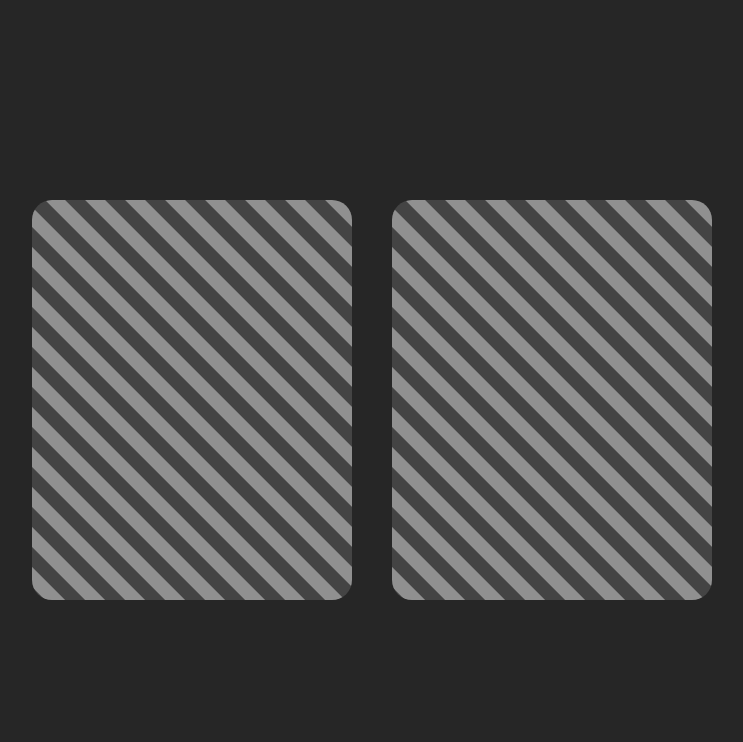
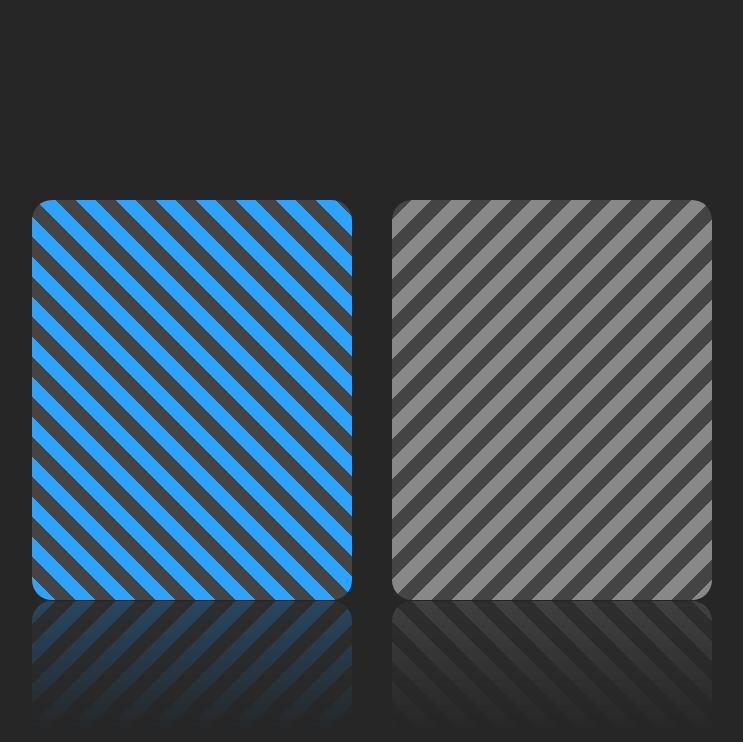
Before and after one commit to joaquincbarrera/animated-image-hover-effects, a plain HTML site: page index.html in a window 1280 px wide. In both pictures the pointer is over the element 460 px from the left and 400 px from the top of the page. Shown: the whole page, without its empty margins (268-1011 px from the left). Drawn offline with Linux system fonts and the light colour scheme.

Commit message:
1 file modified

```diff
--- a/styles.css
+++ b/styles.css
@@ -13,6 +13,8 @@
 .container {
   position: relative;
   display: flex;
+  -webkit-box-reflect: below 1px
+    linear-gradient(transparent, transparent, transparent, #0004);
 }
 .container .box {
   position: relative;
@@ -35,7 +37,28 @@
   background-size: 40px 40px;
   filter: grayscale(1);
   animation: animateBg 0.5s linear infinite;
+  animation-play-state: paused;
+  transition: filter 1s;
 }
+.container .box:nth-child(2) {
+  background: linear-gradient(
+    135deg,
+    #ff61ae 25%,
+    #444 25%,
+    #444 50%,
+    #ff61ae 50%,
+    #ff61ae 75%,
+    #444 75%,
+    #444 100%,
+    #ff61ae 100%
+  );
+  background-size: 40px 40px;
+}
+.container .box:hover {
+  animation-play-state: running;
+  filter: grayscale(0);
+}
+
 @keyframes animateBg {
   0% {
     background-position: 0;
```
